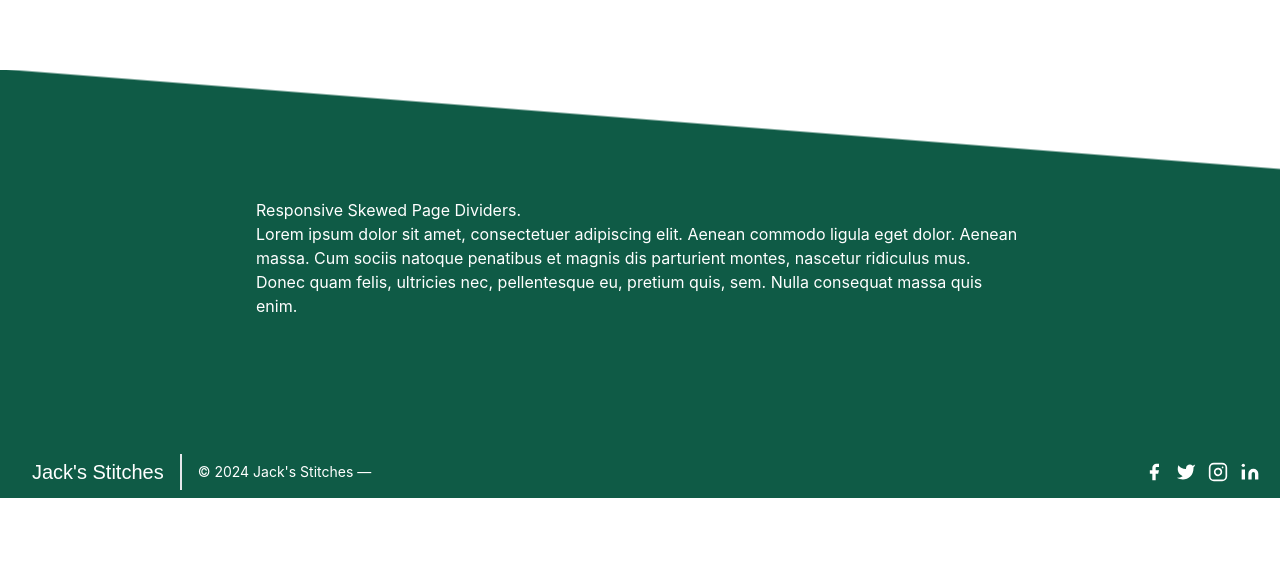
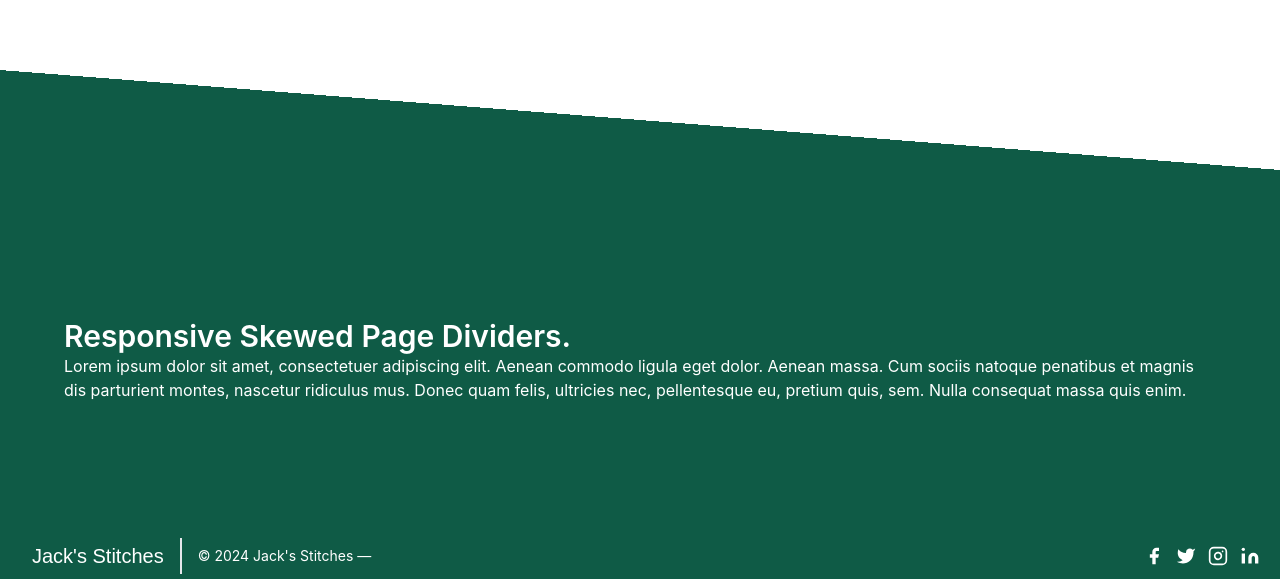
Before and after one commit to webcode2/jackstitches, a React (Create React App) app: page / in a window 1280 px wide. Shown: the part 886-1465 px from the top of the page. Before the commit the page ends 1384 px from the top, so only its background shows below. Built offline with nearby package versions, Linux system fonts and the light colour scheme; the HTML template or start-up script is replaced by a standard one.

Commit message:
first commit

```diff
--- a/src/components/slides.css
+++ b/src/components/slides.css
@@ -12,15 +12,22 @@ div.slide1 {
 .skew-c{
     width:100%;
     height:100px;
-    position:absolute;
+    /* position:absolute; */
     left:0px;
-    background: linear-gradient(to left bottom, #FFFFFF 49%, #0f5b46 50%);
+    background: linear-gradient(to left bottom, #FFFFFF 50%, #0f5b46 50%);
   }
 
   .colour-block {
     /* background:#823A9C; */
     background:#0f5b46;
     width:100%;
-    padding:10% 20% 10% 20%;
+    padding:10% 5% ;
     color:#fff;
   }
+  .skew-cc{
+    width:100%;
+    height:100px;
+    position:absolute;
+    left:0px;
+    background: linear-gradient(to right bottom, #823A9C 49%, #fff 50%),    linear-gradient(-50deg, #ffffff 16px, #000 0);
+  }
--- a/src/components/starter.jsx
+++ b/src/components/starter.jsx
@@ -50,9 +50,9 @@ export default function Example() {
       <div className="gallary bg-white py-20 px-8 lg:px-12">
         <Gallary />
       </div>{" "}
-      <div class="skew-c"></div>
-      <div class="colour-block">
-        <h1>Responsive Skewed Page Dividers.</h1>
+      <div class="skew-c relative"></div>
+      <div class="colour-block relative">
+        <h1 className=" text-3xl font-semibold mt-5">Responsive Skewed Page Dividers.</h1>
         <p>
           Lorem ipsum dolor sit amet, consectetuer adipiscing elit. Aenean
           commodo ligula eget dolor. Aenean massa. Cum sociis natoque penatibus
@@ -61,7 +61,7 @@ export default function Example() {
           consequat massa quis enim.
         </p>
       </div>
-      <div class="skew-cc"></div>
+      {/* <div class="skew-cc"></div> */}
       <div className="about_us">
       </div>
       <SimpleFooter />
```
